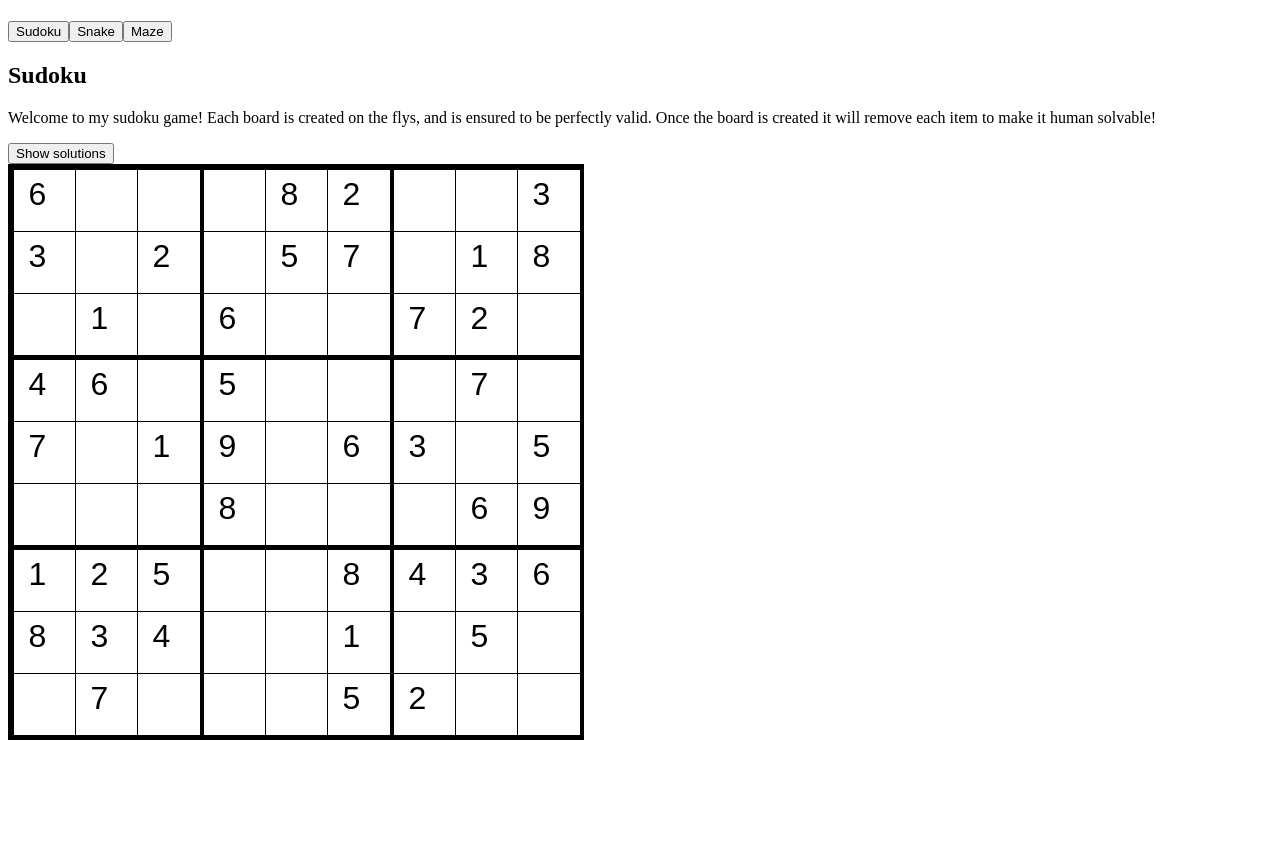
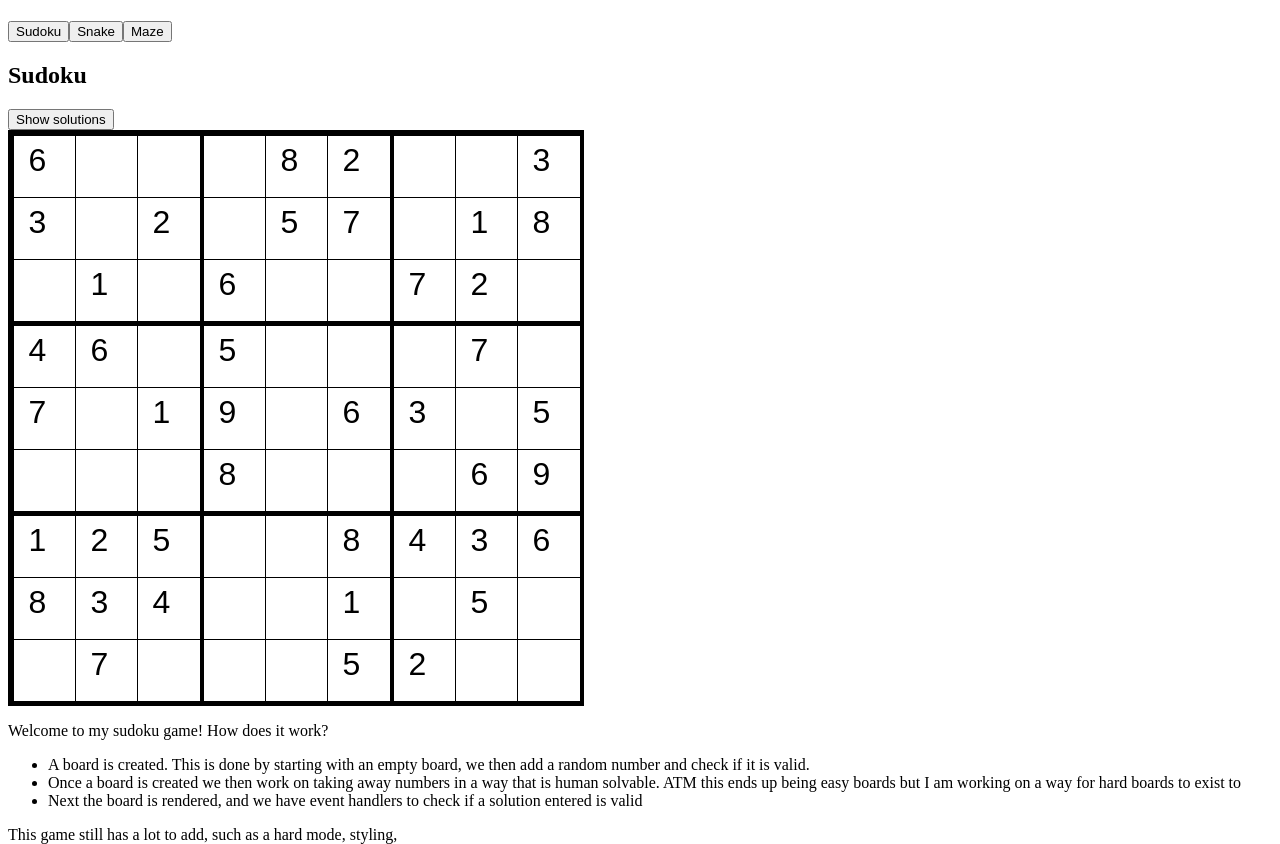
Before and after one commit to BenDMaryland/Sudoku, a React (Create React App) app: page / in a window 1280 px wide. Built offline with nearby package versions, Linux system fonts and the light colour scheme.

Commit message:
added desc

```diff
--- a/src/components/MazeSolver/MazeBoard.js
+++ b/src/components/MazeSolver/MazeBoard.js
@@ -91,6 +91,7 @@ function MazeBoard() {
             </div>
         </div>
     )
+
 }
 
 export default MazeBoard
--- a/src/components/sudoku/Board.js
+++ b/src/components/sudoku/Board.js
@@ -436,9 +436,7 @@ function Board() {
     return (
         <>
             <h2>Sudoku</h2>
-            <p>Welcome to my sudoku game! Each board is created on the flys, and is ensured to be perfectly valid.
-                Once the board is created it will remove each item to make it human solvable!
-            </p>
+
             <button onClick={() => showSolution()}>Show solutions</button>
 
             <BoardStyle  >{squares.map((square) =>
@@ -451,6 +449,17 @@ function Board() {
                     activeNumber={activeNumber}
                     showSolution={showTheSolutions}
                     NumberHighlighter={NumberHighlighter} />)}</BoardStyle>
+
+
+            <p>Welcome to my sudoku game!  How does it work?
+                <ul>
+                    <li>A board is created.  This is done by starting with an empty board, we then add a random number and check if it is valid.</li>
+                    <li>Once a board is created we then work on taking away numbers in a way that is human solvable. ATM this ends up being easy boards but I am working on a way for hard boards to exist to </li>
+                    <li>Next the board is rendered, and we have event handlers to check if a solution entered is valid</li>
+                </ul>
+                This game still has a lot to add, such as a hard mode, styling,
+
+            </p>
         </>
     )
 }
```
